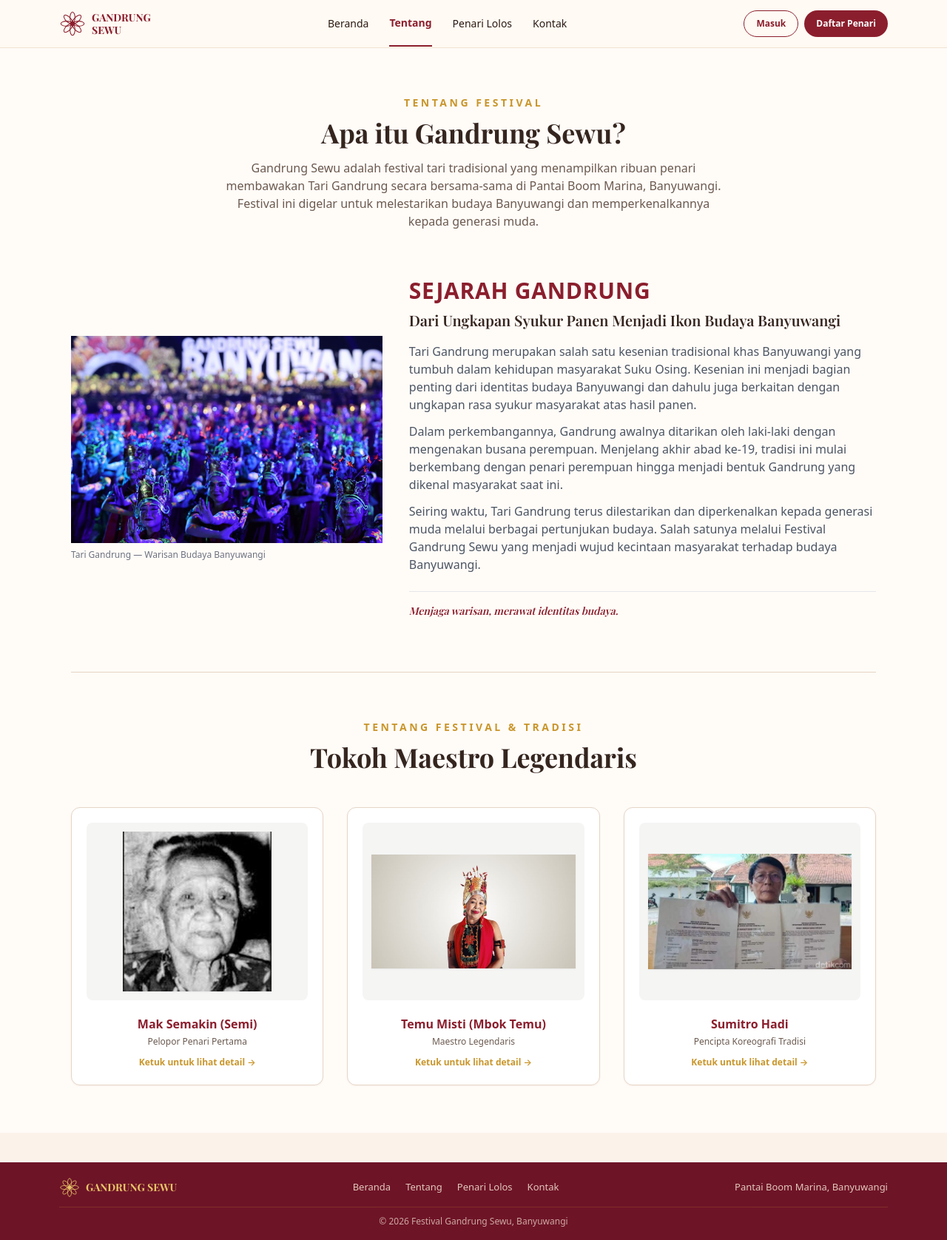
After one commit to memeng09/gandrung-sewu-system, a Laravel app: page /tentang in a window 1280 px wide. The commit adds this page. Shown: the whole page at 74% size. Run offline with Laravel 12, Linux system fonts and the light colour scheme; style sheets or scripts are compiled from the project's sources; some web fonts are replaced.

Commit message:
Pisah halaman tentang dan kontak, tambah FAQ, footer, merapikan hero, merapikan header

```diff
--- a/resources/views/components/publik.blade.php
+++ b/resources/views/components/publik.blade.php
@@ -8,19 +8,26 @@
 <link rel="preconnect" href="https://fonts.googleapis.com"><link rel="preconnect" href="https://fonts.gstatic.com" crossorigin>
 <link href="https://fonts.googleapis.com/css2?family=Playfair+Display:ital,wght@0,600;0,700;1,500&display=swap" rel="stylesheet">
 @vite(['resources/css/app.css', 'resources/js/app.js'])
-<style>[x-cloak]{display:none!important}</style>
+<style>
+[x-cloak]{display:none!important}
+.nav-link{transition:color .2s}
+.nav-link:hover{color:#8B1E2D}
+.nav-mobile{transition:background-color .2s,color .2s}
+.nav-mobile:hover{background-color:#F6E7D4;color:#8B1E2D}
+.nav-mobile-aktif{background-color:#F6E7D4;color:#8B1E2D;font-weight:600}
+</style>
 </head>
-<body class="bg-[#FBF3EA] text-[#2A1A14] antialiased">
+<body class="bg-[#FBF3EA] text-[#2A1A14] antialiased" style="min-height:100vh; display:flex; flex-direction:column;">
 <header x-data="{open:false}" class="sticky top-0 z-30 border-b border-[#F0E2D0] bg-[#FFFAF4]/95 backdrop-blur">
   <div class="mx-auto flex h-16 max-w-6xl items-center justify-between gap-4 px-4">
     <a href="{{ route('beranda') }}" class="flex items-center gap-2 text-[#8B1E2D]">
       <x-logo class="h-9 w-9"/><span class="judul text-sm font-bold leading-tight">GANDRUNG<br>SEWU</span>
     </a>
     <nav class="hidden items-center gap-7 text-sm lg:flex">
-      <a href="{{ route('beranda') }}" class="py-5 {{ request()->routeIs('beranda') ? 'border-b-2 border-[#8B1E2D] font-semibold text-[#8B1E2D]' : '' }}">Beranda</a>
-      <a href="{{ route('beranda') }}#tentang" class="py-5">Tentang</a>
-      <a href="{{ route('penari.cards') }}" class="py-5 {{ request()->routeIs('penari.cards') ? 'border-b-2 border-[#8B1E2D] font-semibold text-[#8B1E2D]' : '' }}">Penari Lolos</a>
-      <a href="{{ route('beranda') }}#kontak" class="py-5">Kontak</a>
+      <a href="{{ route('beranda') }}" class="nav-link py-5 {{ request()->routeIs('beranda') ? 'border-b-2 border-[#8B1E2D] font-semibold text-[#8B1E2D]' : '' }}">Beranda</a>
+      <a href="{{ route('tentang') }}" class="nav-link py-5 {{ request()->routeIs('tentang') ? 'border-b-2 border-[#8B1E2D] font-semibold text-[#8B1E2D]' : '' }}">Tentang</a>
+      <a href="{{ route('penari.cards') }}" class="nav-link py-5 {{ request()->routeIs('penari.cards') ? 'border-b-2 border-[#8B1E2D] font-semibold text-[#8B1E2D]' : '' }}">Penari Lolos</a>
+      <a href="{{ route('kontak') }}" class="nav-link py-5 {{ request()->routeIs('kontak') ? 'border-b-2 border-[#8B1E2D] font-semibold text-[#8B1E2D]' : '' }}">Kontak</a>
     </nav>
     <div class="hidden items-center gap-2 lg:flex">
       @auth <a href="{{ route('dashboard') }}" class="btn btn-s">Dashboard</a>
@@ -32,10 +39,10 @@
     </button>
   </div>
   <nav x-show="open" x-cloak class="flex flex-col gap-1 border-t border-[#F0E2D0] px-4 py-3 text-sm lg:hidden">
-    <a href="{{ route('beranda') }}" class="rounded-lg px-3 py-3">Beranda</a>
-    <a href="{{ route('beranda') }}#tentang" class="rounded-lg px-3 py-3">Tentang</a>
-    <a href="{{ route('penari.cards') }}" class="rounded-lg px-3 py-3">Penari Lolos</a>
-    <a href="{{ route('beranda') }}#kontak" class="rounded-lg px-3 py-3">Kontak</a>
+    <a href="{{ route('beranda') }}" class="nav-mobile rounded-lg px-3 py-3 {{ request()->routeIs('beranda') ? 'nav-mobile-aktif' : '' }}">Beranda</a>
+    <a href="{{ route('tentang') }}" class="nav-mobile rounded-lg px-3 py-3 {{ request()->routeIs('tentang') ? 'nav-mobile-aktif' : '' }}">Tentang</a>
+    <a href="{{ route('penari.cards') }}" class="nav-mobile rounded-lg px-3 py-3 {{ request()->routeIs('penari.cards') ? 'nav-mobile-aktif' : '' }}">Penari Lolos</a>
+    <a href="{{ route('kontak') }}" class="nav-mobile rounded-lg px-3 py-3 {{ request()->routeIs('kontak') ? 'nav-mobile-aktif' : '' }}">Kontak</a>
     <div class="mt-2 flex gap-2">
       @auth <a href="{{ route('dashboard') }}" class="btn flex-1">Dashboard</a>
       @else <a href="{{ route('login') }}" class="btn-o flex-1">Masuk</a><a href="{{ route('register') }}" class="btn flex-1">Daftar Penari</a>
@@ -43,7 +50,42 @@
     </div>
   </nav>
 </header>
-{{ $slot }}
-<footer class="mt-10 border-t border-[#F0E2D0] py-6 text-center text-sm text-[#6B5A50]">Festival Gandrung Sewu, Banyuwangi</footer>
+<main style="flex:1 0 auto;">{{ $slot }}</main>
+<footer style="margin-top:40px; background-color:#6E1427; color:#F6E7D4;">
+  <style>
+    .footer-baris { display:flex; align-items:center; justify-content:space-between; gap:16px 24px; flex-wrap:wrap; }
+    .footer-menu { display:flex; gap:20px; flex-wrap:wrap; }
+    .footer-link { font-size:13px; color:#F6E7D4; opacity:.85; transition:opacity .2s, color .2s; }
+    .footer-link:hover { opacity:1; color:#E8C468; }
+    @media (max-width:768px) { .footer-baris { flex-direction:column; text-align:center; } .footer-menu { justify-content:center; } }
+  </style>
+
+  <div class="mx-auto max-w-6xl px-4" style="padding-top:20px; padding-bottom:16px;">
+    <div class="footer-baris">
+
+      {{-- Identitas --}}
+      <div style="display:flex; align-items:center; gap:8px; color:#E8C468;">
+        <x-logo class="h-7 w-7"/>
+        <span class="judul text-sm font-bold">GANDRUNG SEWU</span>
+      </div>
+
+      {{-- Menu --}}
+      <nav class="footer-menu">
+        <a href="{{ route('beranda') }}" class="footer-link">Beranda</a>
+        <a href="{{ route('tentang') }}" class="footer-link">Tentang</a>
+        <a href="{{ route('penari.cards') }}" class="footer-link">Penari Lolos</a>
+        <a href="{{ route('kontak') }}" class="footer-link">Kontak</a>
+      </nav>
+
+      {{-- Lokasi --}}
+      <p style="font-size:13px; opacity:.85;">Pantai Boom Marina, Banyuwangi</p>
+
+    </div>
+
+    <div style="margin-top:12px; padding-top:10px; border-top:1px solid rgba(201,150,43,.3); text-align:center; font-size:12px; opacity:.7;">
+      &copy; {{ date('Y') }} Festival Gandrung Sewu, Banyuwangi
+    </div>
+  </div>
+</footer>
 </body>
 </html>
--- /dev/null
+++ b/resources/views/tentang.blade.php
@@ -0,0 +1,236 @@
+<x-publik title="Tentang">
+<style>
+    .sejarah-layout {
+        display: grid;
+        grid-template-columns: 0.8fr 1.2fr;
+        align-items: center;
+        gap: 36px;
+    }
+
+    .sejarah-layout img {
+        display: block;
+        width: 100%;
+        height: 280px;
+        object-fit: cover;
+    }
+
+    .pemisah-tentang {
+        width: 100%;
+        height: 1px;
+        background-color: #E5D5C5;
+        margin-top: 72px;
+        margin-bottom: 64px;
+    }
+
+    .judul-maestro {
+        text-align: center;
+        margin-bottom: 48px;
+    }
+
+    .judul-maestro h2 {
+        margin-top: 10px;
+    }
+
+    .kutipan-sejarah {
+        margin-top: 24px;
+        padding-top: 16px;
+        border-top: 1px solid #e5e7eb;
+    }
+
+    .foto-maestro {
+        height: 240px;
+        width: 100%;
+        overflow: hidden;
+        border-radius: 8px;
+        background-color: #f5f5f4;
+        display: flex;
+        align-items: center;
+        justify-content: center;
+        padding: 12px;
+        box-sizing: border-box;
+    }
+
+    .foto-maestro img {
+        max-height: 100%;
+        max-width: 100%;
+        width: auto;
+        height: auto;
+        object-fit: contain;
+    }
+
+    @media (max-width: 768px) {
+        .sejarah-layout {
+            grid-template-columns: 1fr;
+            gap: 24px;
+        }
+
+        .sejarah-layout img {
+            height: 230px;
+        }
+
+        .pemisah-tentang {
+            margin-top: 48px;
+            margin-bottom: 40px;
+        }
+    }
+</style>
+
+<section class="bg-[#FFFBF7] py-14 sm:py-16" x-data="{ activeMaestro: null }">
+    <div class="mx-auto max-w-6xl px-4 sm:px-6 lg:px-8">
+
+        {{-- 1. TENTANG FESTIVAL --}}
+        <div class="text-center" style="margin-bottom:64px;">
+            <p class="text-sm tracking-[0.25em] text-[#C9962B] font-semibold">TENTANG FESTIVAL</p>
+            <h1 class="judul text-3xl font-bold text-[#35251F] sm:text-4xl" style="margin-top:10px;">Apa itu Gandrung Sewu?</h1>
+            <p class="mx-auto text-[#6B5A50]" style="margin-top:16px; max-width:672px;">
+                Gandrung Sewu adalah festival tari tradisional yang menampilkan ribuan penari membawakan
+                Tari Gandrung secara bersama-sama di Pantai Boom Marina, Banyuwangi. Festival ini digelar
+                untuk melestarikan budaya Banyuwangi dan memperkenalkannya kepada generasi muda.
+            </p>
+        </div>
+
+        {{-- 2. SEJARAH GANDRUNG --}}
+        <div class="sejarah-layout">
+
+            {{-- GAMBAR KIRI --}}
+            <div>
+                <img
+                    src="{{ asset('images/gandrung-sejarah.jpg') }}"
+                    alt="Penari Gandrung Banyuwangi"
+                >
+                <p class="mt-2 text-xs text-gray-500">
+                    Tari Gandrung — Warisan Budaya Banyuwangi
+                </p>
+            </div>
+
+            {{-- TULISAN KANAN --}}
+            <div>
+                <p class="mb-2 text-2xl font-bold tracking-wide text-[#8B1E2D] sm:text-3xl">
+                    SEJARAH GANDRUNG
+                </p>
+
+                <h2 class="judul mb-4 text-lg font-semibold leading-snug text-[#35251F] sm:text-xl">
+                    Dari Ungkapan Syukur Panen Menjadi Ikon Budaya Banyuwangi
+                </h2>
+
+                <div class="space-y-3 text-sm leading-relaxed text-gray-600 sm:text-base">
+                    <p>
+                        Tari Gandrung merupakan salah satu kesenian tradisional khas
+                        Banyuwangi yang tumbuh dalam kehidupan masyarakat Suku Osing.
+                        Kesenian ini menjadi bagian penting dari identitas budaya
+                        Banyuwangi dan dahulu juga berkaitan dengan ungkapan rasa
+                        syukur masyarakat atas hasil panen.
+                    </p>
+
+                    <p>
+                        Dalam perkembangannya, Gandrung awalnya ditarikan oleh laki-laki
+                        dengan mengenakan busana perempuan. Menjelang akhir abad ke-19,
+                        tradisi ini mulai berkembang dengan penari perempuan hingga
+                        menjadi bentuk Gandrung yang dikenal masyarakat saat ini.
+                    </p>
+
+                    <p>
+                        Seiring waktu, Tari Gandrung terus dilestarikan dan diperkenalkan
+                        kepada generasi muda melalui berbagai pertunjukan budaya.
+                        Salah satunya melalui Festival Gandrung Sewu yang menjadi
+                        wujud kecintaan masyarakat terhadap budaya Banyuwangi.
+                    </p>
+                </div>
+
+                <div class="kutipan-sejarah">
+                    <p class="judul text-sm italic text-[#8B1E2D]">
+                        Menjaga warisan, merawat identitas budaya.
+                    </p>
+                </div>
+            </div>
+
+        </div>
+
+        {{-- GARIS PEMISAH --}}
+        <div class="pemisah-tentang"></div>
+
+        {{-- 3. TOKOH MAESTRO --}}
+        <div class="judul-maestro">
+            <p class="text-sm tracking-[0.25em] text-[#C9962B] font-semibold">TENTANG FESTIVAL & TRADISI</p>
+            <h2 class="judul text-3xl font-bold text-[#35251F] sm:text-4xl">Tokoh Maestro Legendaris</h2>
+        </div>
+
+        <div>
+            <div class="grid gap-8 sm:grid-cols-3 items-stretch">
+
+                {{-- Maestro 1: Mak Semi --}}
+                <div @click="activeMaestro = {
+                    name: 'Mak Semakin (Semi)',
+                    role: 'Pelopor Penari Perempuan Pertama (Abad ke-19)',
+                    desc: 'Lahir sekitar tahun 1885 di Desa Cungking. Berdasarkan catatan sejarah arsip kolonial, Mak Semi adalah penari Gandrung perempuan pertama yang tercatat. Konon ia mulai menari setelah sembuh dari sakit parah berkat nazarnya, mengubah tradisi yang sebelumnya hanya dibawakan oleh kaum pria.'
+                }" class="box bg-white p-5 border border-[#E5D5C5] rounded-xl cursor-pointer hover:shadow-md transition flex flex-col justify-between group">
+                    <div>
+                        <div class="foto-maestro">
+                            <img src="{{ asset('images/maestro-semi.png') }}" alt="Mak Semakin" class="drop-shadow-sm group-hover:scale-105 transition duration-500">
+                        </div>
+                    </div>
+                    <div class="mt-5 text-center">
+                        <h4 class="font-bold text-[#8B1E2D]">Mak Semakin (Semi)</h4>
+                        <p class="text-xs text-[#6B5A50] mt-1">Pelopor Penari Pertama</p>
+                        <span class="inline-block mt-3 text-xs font-semibold text-[#C9962B] group-hover:underline">Ketuk untuk lihat detail →</span>
+                    </div>
+                </div>
+
+                {{-- Maestro 2: Temu Misti --}}
+                <div @click="activeMaestro = {
+                    name: 'Temu Misti (Mbok Temu)',
+                    role: 'Maestro & Pewaris Pakem Asli Gandrung',
+                    desc: 'Lahir di Desa Kemiren, Banyuwangi, pada 20 April 1953. Mbok Temu adalah ikon hidup kesenian Gandrung yang mendedikasikan hidupnya menjaga keaslian gending dan busana tradisional Suku Osing lintas generasi, serta peraih penghargaan kebudayaan nasional.'
+                }" class="box bg-white p-5 border border-[#E5D5C5] rounded-xl cursor-pointer hover:shadow-md transition flex flex-col justify-between group">
+                    <div>
+                        <div class="foto-maestro">
+                            <img src="{{ asset('images/maestro-temu.png') }}" alt="Temu Misti" class="drop-shadow-sm group-hover:scale-105 transition duration-500">
+                        </div>
+                    </div>
+                    <div class="mt-5 text-center">
+                        <h4 class="font-bold text-[#8B1E2D]">Temu Misti (Mbok Temu)</h4>
+                        <p class="text-xs text-[#6B5A50] mt-1">Maestro Legendaris</p>
+                        <span class="inline-block mt-3 text-xs font-semibold text-[#C9962B] group-hover:underline">Ketuk untuk lihat detail →</span>
+                    </div>
+                </div>
+
+                {{-- Maestro 3: Sumitro Hadi --}}
+                <div @click="activeMaestro = {
+                    name: 'Sumitro Hadi',
+                    role: 'Pencipta Tari Jejer Gandrung & Koreografer',
+                    desc: 'Lahir di Desa Gladag, Rogojampi, 16 Agustus 1951. Beliau adalah maestro seniman yang menciptakan karya masterpiece Tari Jejer Gandrung (1974) yang kini menjadi fondasi koreografi penting dalam pementasan Festival Gandrung Sewu.'
+                }" class="box bg-white p-5 border border-[#E5D5C5] rounded-xl cursor-pointer hover:shadow-md transition flex flex-col justify-between group">
+                    <div>
+                        <div class="foto-maestro">
+                            <img src="{{ asset('images/maestro-sumitro.png') }}" alt="Sumitro Hadi" class="drop-shadow-sm group-hover:scale-105 transition duration-500">
+                        </div>
+                    </div>
+                    <div class="mt-5 text-center">
+                        <h4 class="font-bold text-[#8B1E2D]">Sumitro Hadi</h4>
+                        <p class="text-xs text-[#6B5A50] mt-1">Pencipta Koreografi Tradisi</p>
+                        <span class="inline-block mt-3 text-xs font-semibold text-[#C9962B] group-hover:underline">Ketuk untuk lihat detail →</span>
+                    </div>
+                </div>
+
+            </div>
+        </div>
+
+        {{-- MODAL / POPUP --}}
+        <div x-show="activeMaestro !== null" x-cloak class="fixed inset-0 z-50 flex items-center justify-center bg-black/60 p-4 backdrop-blur-xs">
+            <div @click.away="activeMaestro = null" class="bg-[#6E1427] w-full max-w-md rounded-2xl p-6 shadow-2xl border border-[#C9962B]/40 relative text-white">
+
+                <p class="text-xs uppercase tracking-widest text-[#E8C468] font-semibold">Profil Tokoh Maestro</p>
+                <h3 class="judul text-xl font-bold text-white mt-1" x-text="activeMaestro?.name"></h3>
+                <p class="text-xs font-medium text-[#F6E7D4]/80 mt-0.5" x-text="activeMaestro?.role"></p>
+
+                <div class="mt-3 pt-3 border-t border-[#C9962B]/30 text-xs sm:text-sm leading-relaxed text-[#F6E7D4]" x-text="activeMaestro?.desc"></div>
+
+                <div class="mt-5 text-right">
+                    <button @click="activeMaestro = null" class="px-4 py-1.5 bg-[#C9962B] text-[#6E1427] font-bold text-xs rounded-lg hover:bg-[#E8C468] transition shadow-md">Tutup</button>
+                </div>
+            </div>
+        </div>
+
+    </div>
+</section>
+</x-publik>
--- a/routes/web.php
+++ b/routes/web.php
@@ -5,6 +5,8 @@ use Illuminate\Support\Facades\Route;
 
 Route::view('/', 'beranda')->name('beranda');
 Route::get('/penari-lolos', [Penari\CardController::class, 'index'])->name('penari.cards');
+Route::view('/kontak', 'kontak')->name('kontak');
+Route::view('/tentang', 'tentang')->name('tentang');
 
 Route::middleware('auth')->group(function () {
     Route::get('/dashboard', fn () => redirect()->route(auth()->user()->isAdmin() ? 'admin.dashboard' : 'penari.dashboard'))->name('dashboard');
```
Also changed, not shown: resources/views/beranda.blade.php (+49 -11 lines), resources/views/kontak.blade.php (added, +165 -0 lines), public/images/gandrung-sejarah.jpg (added), public/images/hero-2.png (added), public/images/hero-3.png (added), public/images/hero.jpg (deleted), public/images/hero.png (added), public/images/maestro-semi.png (added), public/images/maestro-sumitro.png (added), public/images/maestro-temu.png (added).
